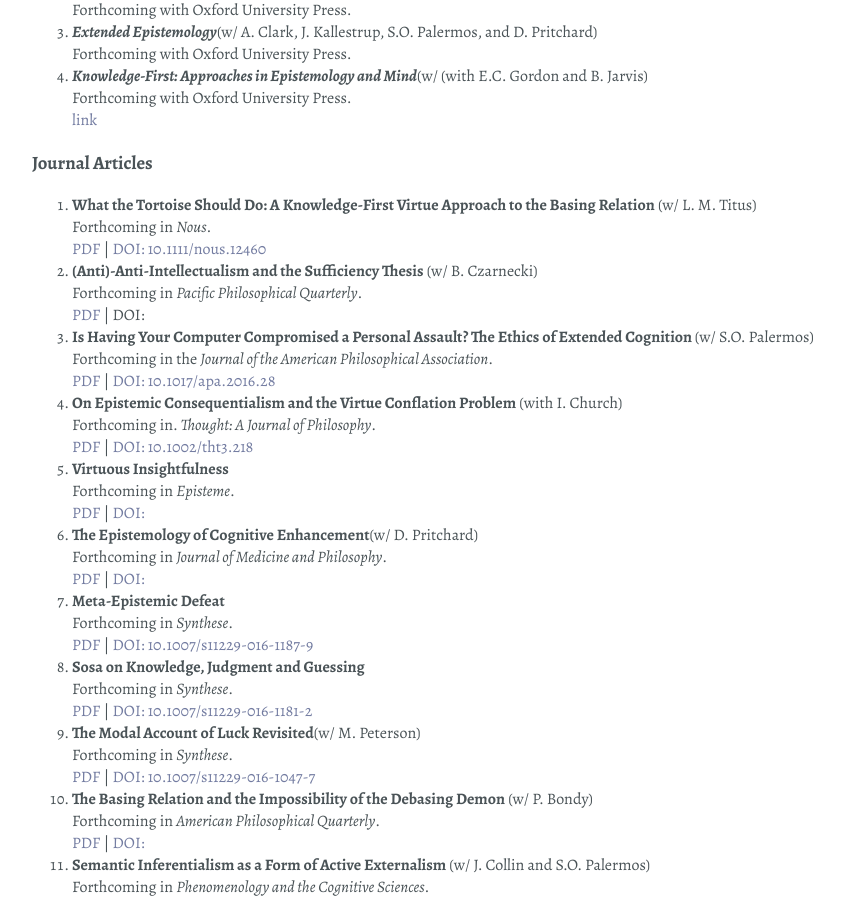
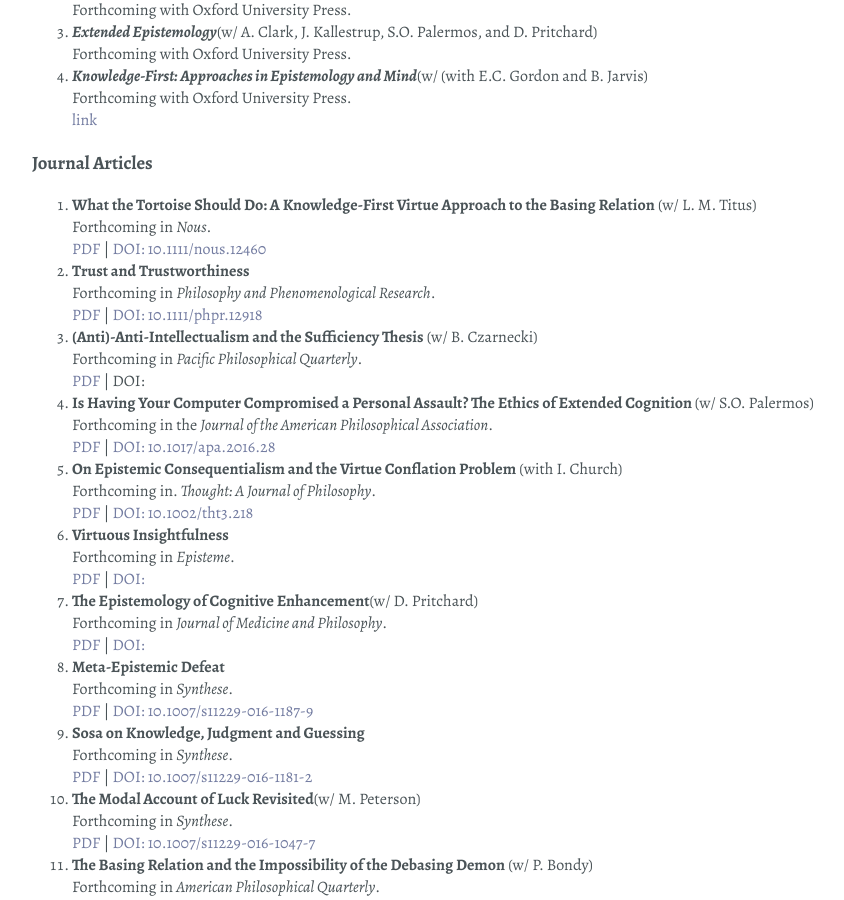
Before and after one commit to jadamcarter/jadamcarter.github.io, a Jekyll site: the page built from index.html, in a window 1280 px wide and 900 px high, scrolled down 600 px. Shown: the whole window, without its empty margins (160-1004 px from the left). Built offline with Jekyll 4.4.1, drawn with Linux system fonts in a browser that asks for light colours; some web fonts are replaced.

Commit message:
Update index.html
added ppr

```diff
--- a/index.html
+++ b/index.html
@@ -40,6 +40,10 @@ Forthcoming with Oxford University Press.<br/>
 <li><strong>What the Tortoise Should Do: A Knowledge-First Virtue Approach to the Basing Relation</strong> (w/ L. M. Titus)<br/>
 Forthcoming in <i>Nous</i>.<br/>
 <a href="https://www.jadamcarter.com/_files/ugd/be9acb_855dfa6e455e47a7be11b238ec70accf.pdf">PDF</a> | <a href="https://onlinelibrary.wiley.com/doi/full/10.1111/nous.12460">DOI: 10.1111/nous.12460</a></li>
+
+<li><strong>Trust and Trustworthiness</strong><br/>
+Forthcoming in <i>Philosophy and Phenomenological Research</i>.<br/>
+<a href="https://onlinelibrary.wiley.com/doi/epdf/10.1111/phpr.12918">PDF</a> | <a href="https://doi.org/10.1111/phpr.12918">DOI: 10.1111/phpr.12918</a></li>
 
 <li><strong>(Anti)-Anti-Intellectualism and the Sufficiency Thesis</strong> (w/ B. Czarnecki)<br/>
 Forthcoming in <i>Pacific Philosophical Quarterly</i>.<br/>
```
